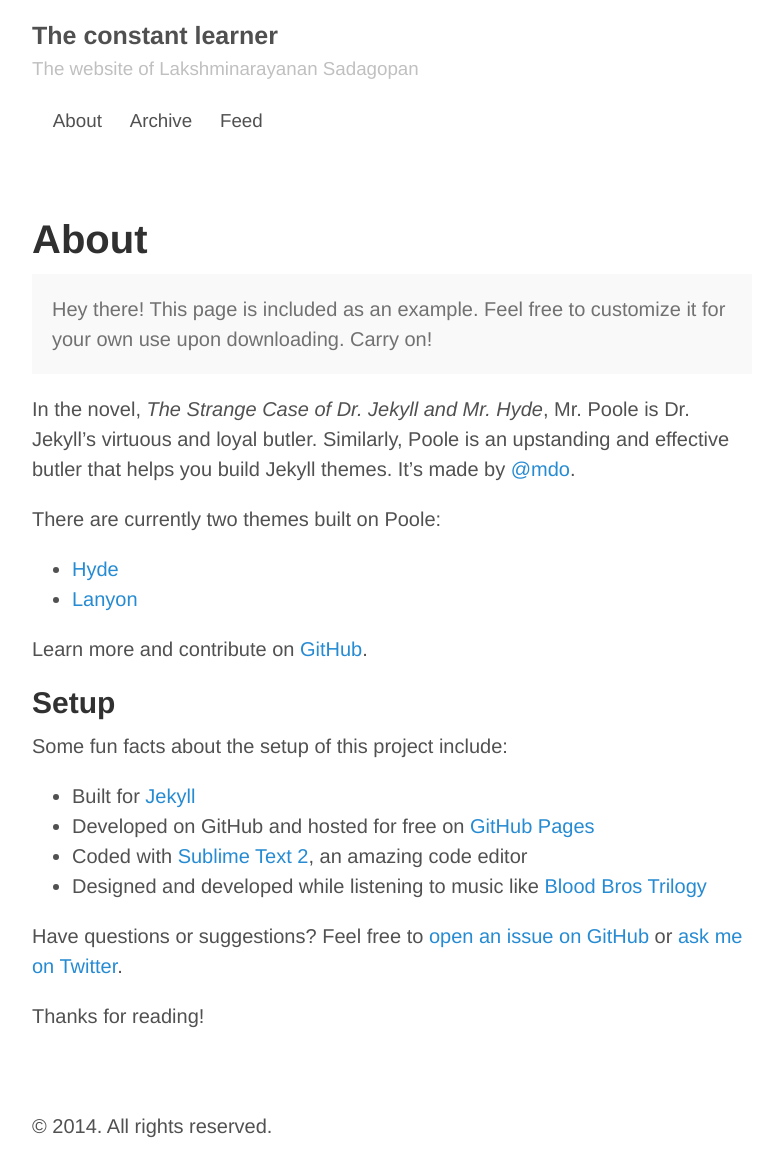
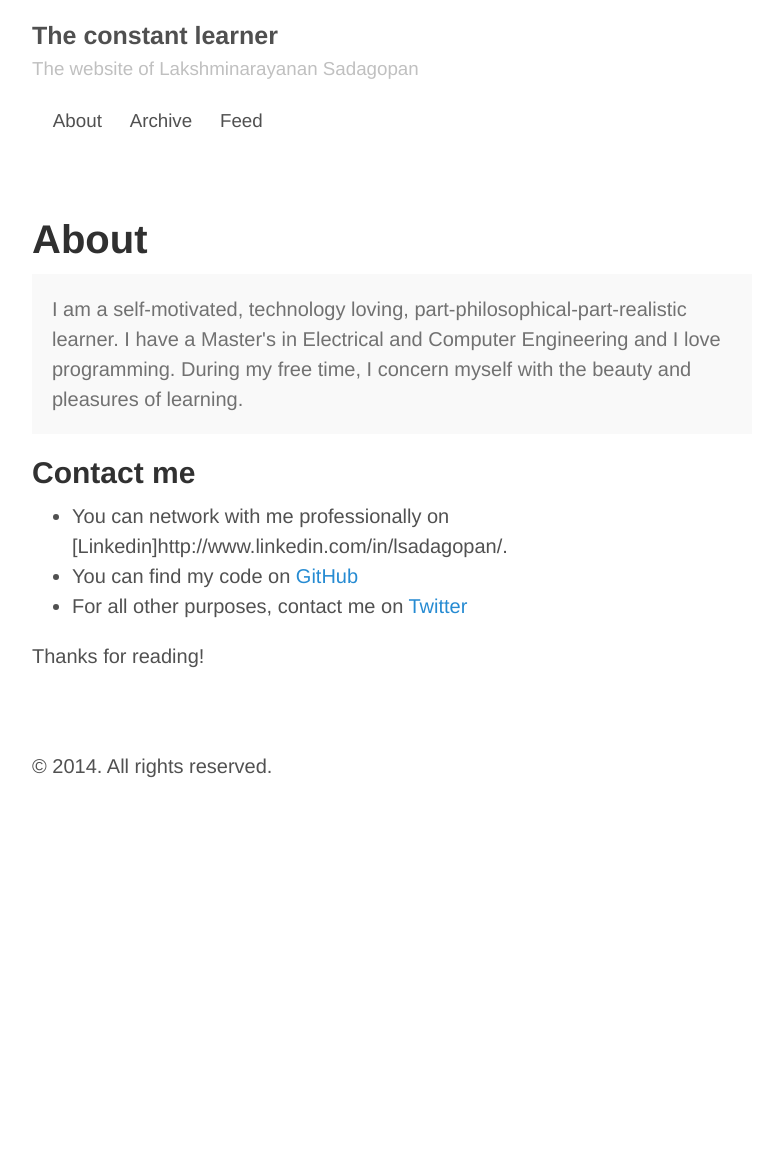
Before and after one commit to laxmynarain/laxmynarain.github.io, a Jekyll site: the page built from about.md, in a window 1280 px wide. Shown: the whole page, without its empty margins (248-1021 px from the left). Built offline with Jekyll 4.4.1, drawn with Linux system fonts in a browser that asks for light colours; Markdown is read by kramdown in place of the engine named in the settings; after the commit the page ends 900 px from its top, so only the background shows below that.

Commit message:
Modified - About me

```diff
--- a/about.md
+++ b/about.md
@@ -4,27 +4,13 @@ title: About
 ---
 
 <p class="message">
-  Hey there! This page is included as an example. Feel free to customize it for your own use upon downloading. Carry on!
+  I am a self-motivated, technology loving, part-philosophical-part-realistic learner. I have a Master's in Electrical and Computer Engineering and I love programming. During my free time, I concern myself with the beauty and pleasures of learning.
 </p>
 
-In the novel, *The Strange Case of Dr. Jekyll and Mr. Hyde*, Mr. Poole is Dr. Jekyll's virtuous and loyal butler. Similarly, Poole is an upstanding and effective butler that helps you build Jekyll themes. It's made by [@mdo](https://twitter.com/mdo).
+## Contact me
 
-There are currently two themes built on Poole:
-
-* [Hyde](http://hyde.getpoole.com)
-* [Lanyon](http://lanyon.getpoole.com)
-
-Learn more and contribute on [GitHub](https://github.com/poole).
-
-## Setup
-
-Some fun facts about the setup of this project include:
-
-* Built for [Jekyll](http://jekyllrb.com)
-* Developed on GitHub and hosted for free on [GitHub Pages](https://pages.github.com)
-* Coded with [Sublime Text 2](http://sublimetext.com), an amazing code editor
-* Designed and developed while listening to music like [Blood Bros Trilogy](https://soundcloud.com/maddecent/sets/blood-bros-series)
-
-Have questions or suggestions? Feel free to [open an issue on GitHub](https://github.com/poole/issues/new) or [ask me on Twitter](https://twitter.com/mdo).
+* You can network with me professionally on [Linkedin]http://www.linkedin.com/in/lsadagopan/.
+* You can find my code on [GitHub](https://github.com/laxmynarain/)
+* For all other purposes, contact me on [Twitter](https://twitter.com/lsadagopan)
 
 Thanks for reading!
```
